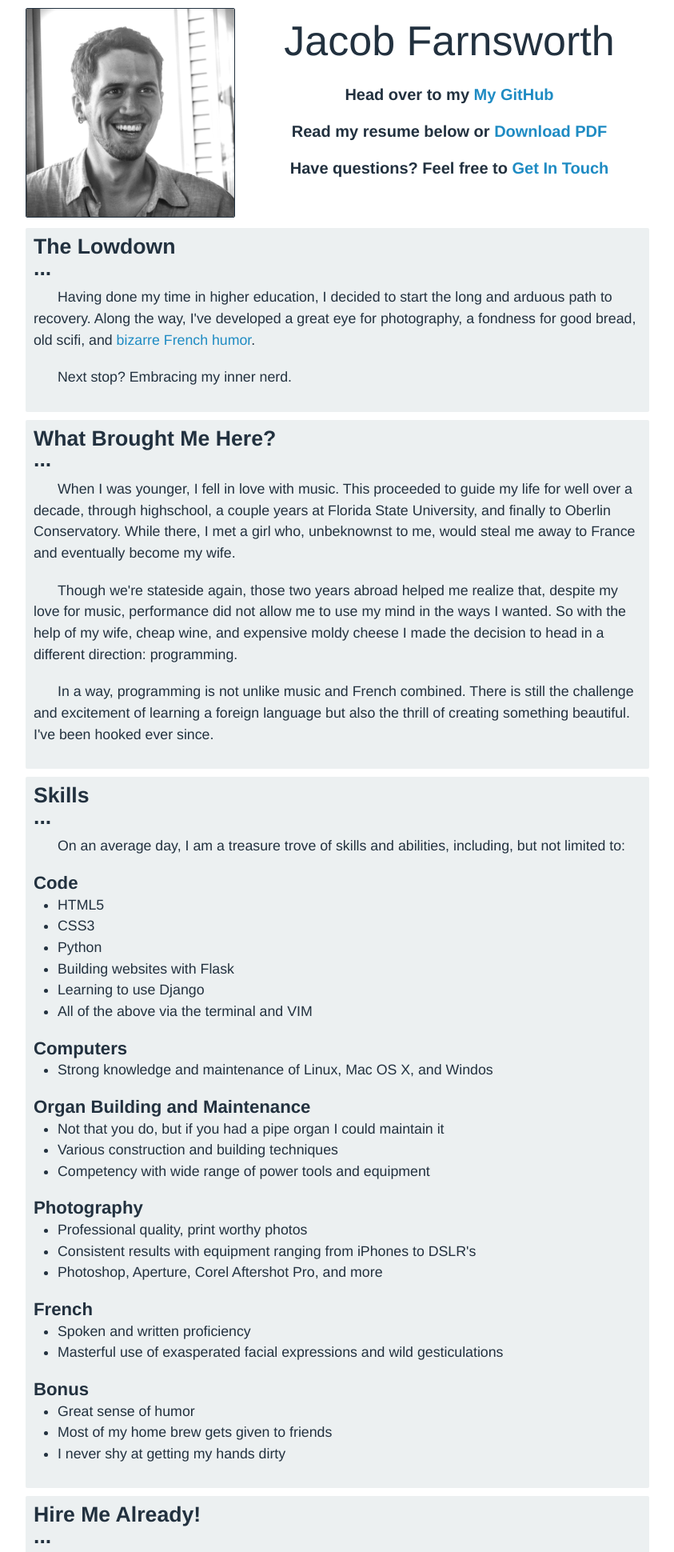
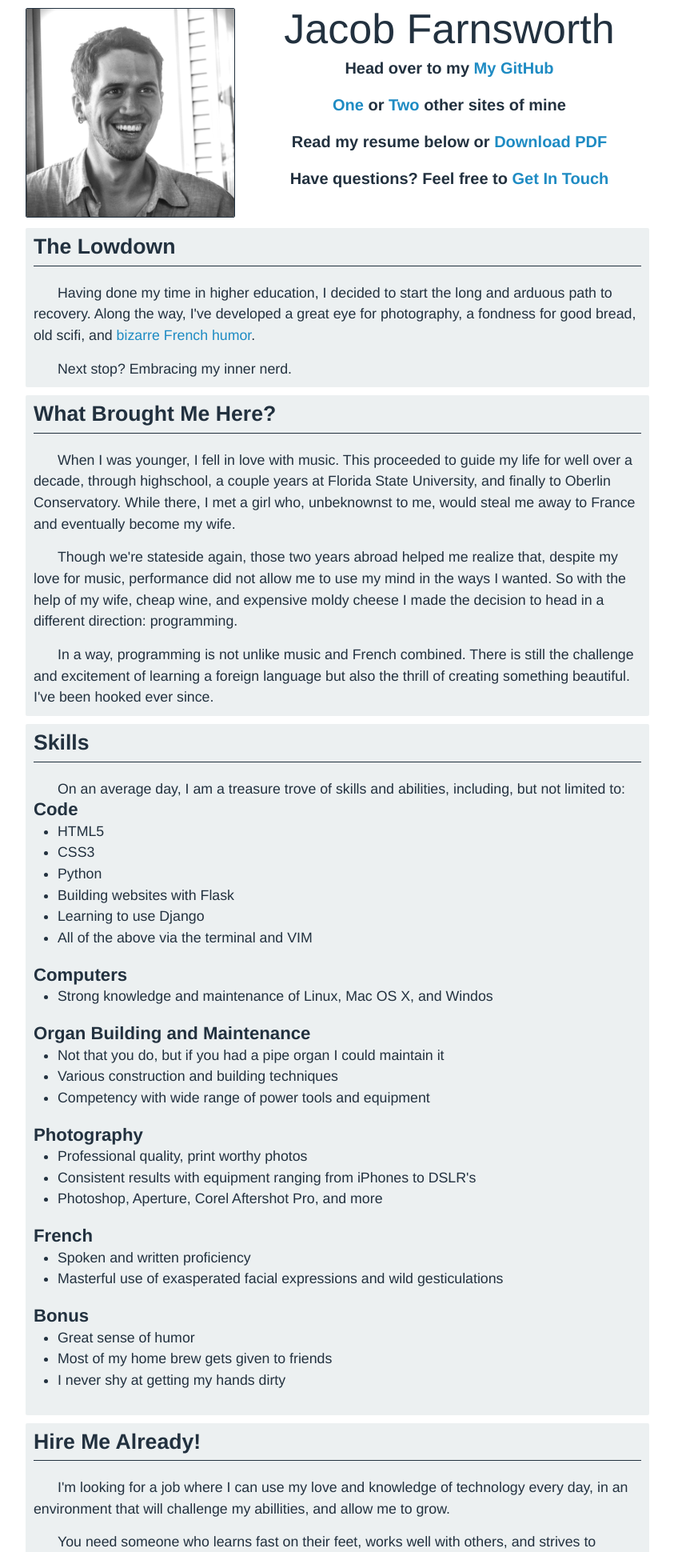
Before and after one commit to baroquebloke/flaskr, a Flask app: page / in a window 1280 px wide. Shown: the top 1940 px of the page at 80% size, without its empty margins (218-1061 px from the left). Run offline with Flask 2, Linux system fonts and the light colour scheme.

```diff
--- a/static/style.css
+++ b/static/style.css
@@ -61,22 +61,17 @@ body {
 .container {
 	min-height: 100%;
 	width: 100%;
-	margin-bottom: -50px;
+	margin-bottom: -10px;
 }
 .container:after {
 	content: "";
 	display: block;
-}
-.head-nav {
-	min-height: 100%;
 }
 .header {
 	float: left;
 	width: 35%;
 	padding: 10px 10px 10px 10px;
 	box-sizing: border-box;
-}
-.menu h1 {
 }
 .pic{
 	width: 100%;
@@ -95,16 +90,13 @@ body {
 	float: left;
 }
 .menu ul {
-	padding-top: 18px;
 	line-height: 2.3;
 	font-size: 125%;
 	font-weight: bold;
 }
-.menu a {
-}
 .name {
 	font-size: 325%;
-	margin-top: 25px;
+	margin-top: 10px;
 }
 a {
   text-decoration: none;
@@ -136,6 +128,9 @@ a.french {
 .page-content h2 {
 	font-weight: bold;
 	font-size: 150%;
+	margin-bottom: 20px;
+	padding-bottom: 10px;
+	border-bottom: 1px solid #22313f;
 }
 .page-content h3 {
 	font-size: 125%;
@@ -143,36 +138,23 @@ a.french {
 }
 .page-content p {
 	text-indent: 30px;
-	margin-top: 10px;
-	margin-bottom: 20px;
+	margin-top: 15px;
 }
 .page-content  ul {
 	margin: 0 0 20px 30px;
 	list-style: disc;
 }
-.left-foot, .right-foot {
-  position: relative;
-  width: 50px;
-  height: auto;
-  margin-bottom: -30px;
-  padding-left: 30px;
-  padding-right: 30px;
-}
 .page-footer, .container:after {
-	height: 50px;
+	height: 10px;
 }
 .page-footer {
 	width: 100%;
-	height: 50px;
+	height: 10px;
   line-height: 20%;
   margin: 0 auto;
   text-align: center;
 	float: left;
 }
-.page-footer p {
-	margin-top: 18px;
-}
-
 @media screen and (max-width: 700px) {
 	.page-content { text-align: justify; }
 	.page-content h2 { text-align: center; }
--- a/templates/pages/index.html
+++ b/templates/pages/index.html
@@ -16,6 +16,10 @@
     <a href="https://github.com/baroquebloke" target="_blank">My GitHub</a>
 	</li>
 	<li>
+		<a href="http://www.parkerramsay.com" target="_blank">One</a> or
+		<a href="http://www.heatherkirkconnell.com" target="_blank">Two</a>
+		other sites of mine
+	<li>
     Read my resume below or <a href="/static/FarnsworthResume.pdf"
        target="_blank">Download PDF</a>
 	</li>
@@ -29,9 +33,6 @@
 {% block personal %}
 <h2>
 	The Lowdown
-</h2>
-<h2>
-	...
 </h2>
 <p>
 	Having done my time in higher education, I decided to start the long and
@@ -48,9 +49,6 @@
 {% block why_programming %}
 <h2>
 	What Brought Me Here?
-</h2>
-<h2>
-	...
 </h2>
 <p>
 	When I was younger, I fell in love with music.  This proceeded to guide my
@@ -77,9 +75,6 @@
 {% block skillz %}
 <h2>
 	Skills
-</h2>
-<h2>
-	...
 </h2>
 <p>
 	On an average day, I am a treasure trove of skills and abilities,
@@ -175,9 +170,6 @@
 <h2>
 	Hire Me Already!
 </h2>
-<h2>
-	...
-</h2>
 <p>
 	I'm looking for a job where I can use my love and knowledge of technology
   every day, in an environment that will challenge my abillities, and allow
@@ -201,9 +193,6 @@
 {% block resume %}
 <h2>
 	Resume
-</h2>
-<h2>
-	...
 </h2>
 <h3>
 	Education
@@ -332,6 +321,4 @@
 {% endblock %}
 
 {% block page_footer %}
-<p>
-</p>
 {% endblock %}
```
